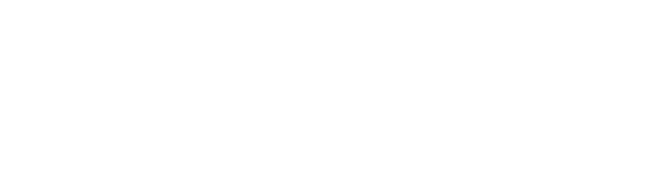
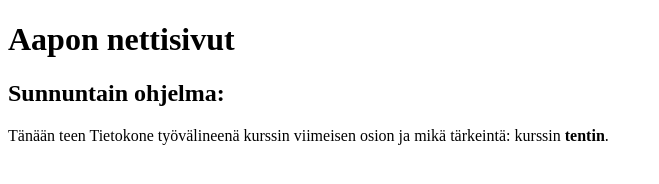
Before and after one commit to levomaaa/Lapio-website, a plain HTML site: page index.html in a window 1280 px wide. Shown: the whole page, without its empty margins (0-659 px from the left). Drawn offline with Linux system fonts and the light colour scheme.

Commit message:
Osa 3. Toinen tehtävä

```diff
--- a/index.html
+++ b/index.html
@@ -7,7 +7,11 @@
 </head>
 
 <body>
-  <!--Tee tehtävät tänne-->
+  <h1>Aapon nettisivut</h1>
+  <h2>Sunnuntain ohjelma:</h2>
+  <p>Tänään teen Tietokone työvälineenä kurssin viimeisen osion ja mikä
+    tärkeintä: kurssin <strong>tentin</strong>.
+  </p>
 </body>
 
 </html>
```
